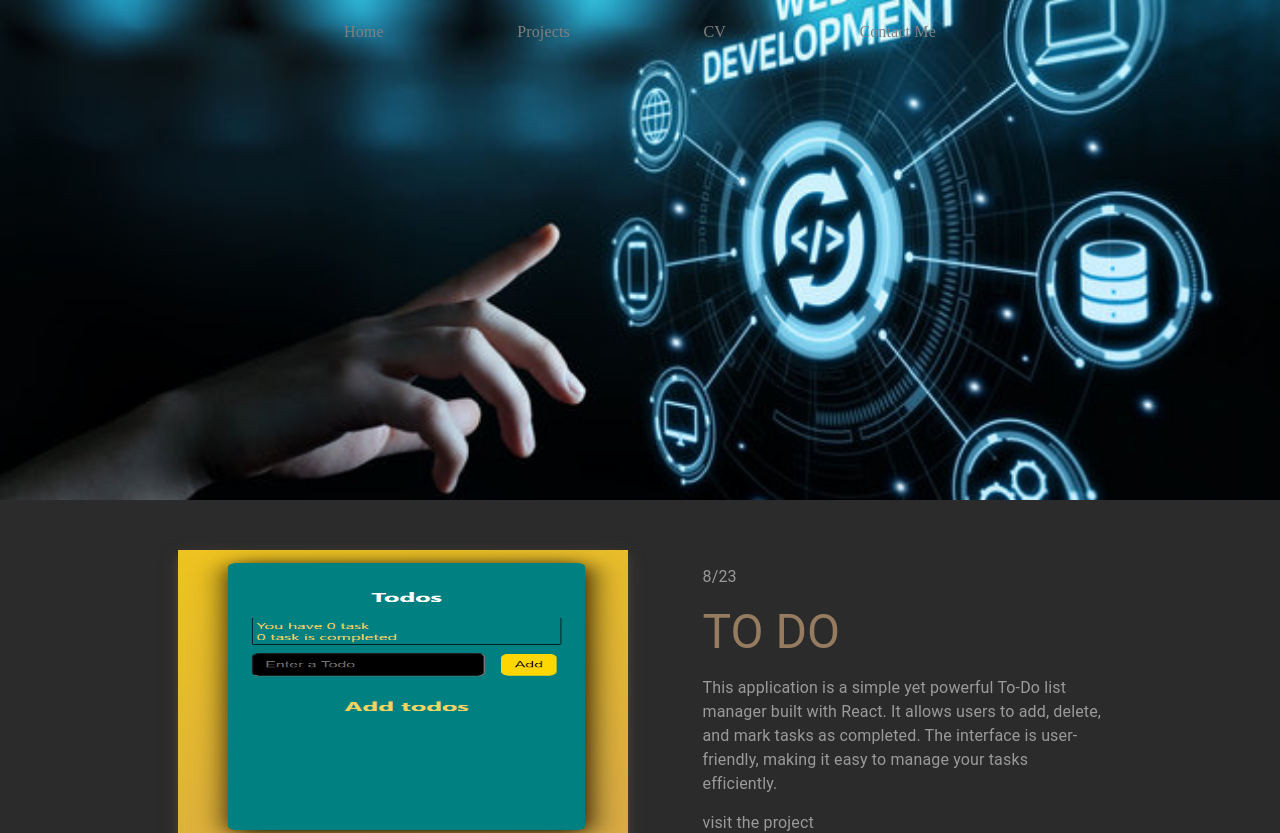
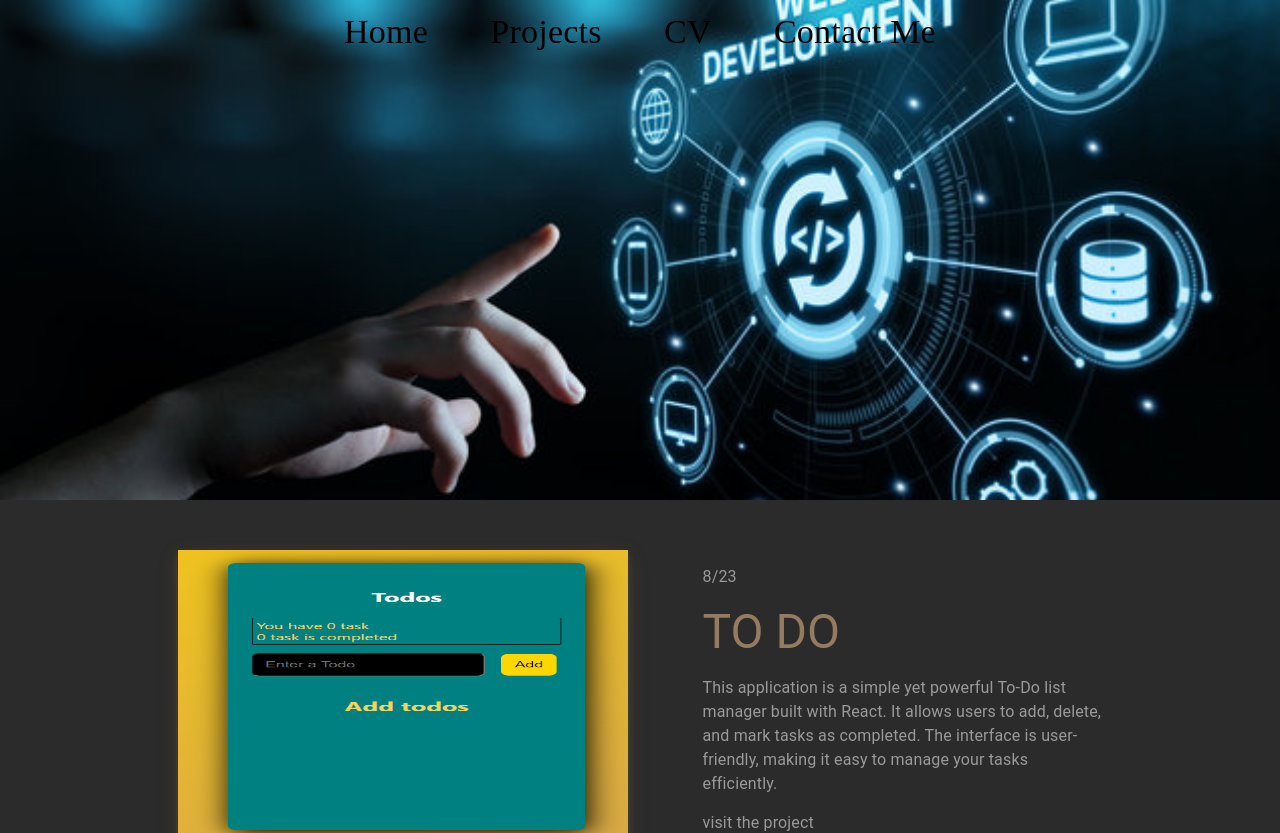
Before and after one commit to mouhamadx92x/portfolio, a Next.js app: page / in a window 1280 px wide. Shown: the top 833 px of the page. Built offline with nearby package versions, Linux system fonts and the light colour scheme; no server answers.

Commit message:
styles the header

```diff
--- a/src/app/components/header/header-navigation-link/index.tsx
+++ b/src/app/components/header/header-navigation-link/index.tsx
@@ -1,7 +1,7 @@
 "use client";
 import Link from "next/link";
 import { Typography } from "@mui/material";
-import { headerLinkStyles, headerLinkTypographyStyles } from "../styles";
+import { headerLinkStyles, headerLinkTypographyStyles } from "./styles";
 
 interface HeaderNavigationLinkProps {
     PATH: string;
@@ -11,11 +11,7 @@ interface HeaderNavigationLinkProps {
 const HeaderNavigationLink = ({ PATH, LABEL }: HeaderNavigationLinkProps) => {
     return (
         <Link href={PATH} passHref style={headerLinkStyles}>
-            <Typography
-                variant="body1"
-                component="a"
-                sx={headerLinkTypographyStyles}
-            >
+            <Typography variant="h4" sx={headerLinkTypographyStyles}>
                 {LABEL}
             </Typography>
         </Link>
--- /dev/null
+++ b/src/app/components/header/header-navigation-link/styles.tsx
@@ -0,0 +1,11 @@
+export const headerLinkTypographyStyles = {
+    "&:hover": {
+        color: "#c6a47e",
+    },
+    fontFamily: "'Libre Baskerville', serif;",
+};
+
+export const headerLinkStyles = {
+    textDecoration: "none",
+    color: "#000",
+};
--- a/src/app/components/header/styles.tsx
+++ b/src/app/components/header/styles.tsx
@@ -14,17 +14,4 @@ export const headerToolbarStyles = {
     alignItems: "center",
 };
 
-export const headerLinkTypographyStyles = {
-    "&:hover": {
-        color: "#c6a47e",
-    },
-    fontFamily: "'Libre Baskerville', serif;",
-    fontSize: "16px",
-    fontWeight: 400,
-};
-
-export const headerLinkStyles = {
-    textDecoration: "none",
-    color: "#808080",
-};
 export const headerMainBoxStyles = { flexGrow: 1 };
```
